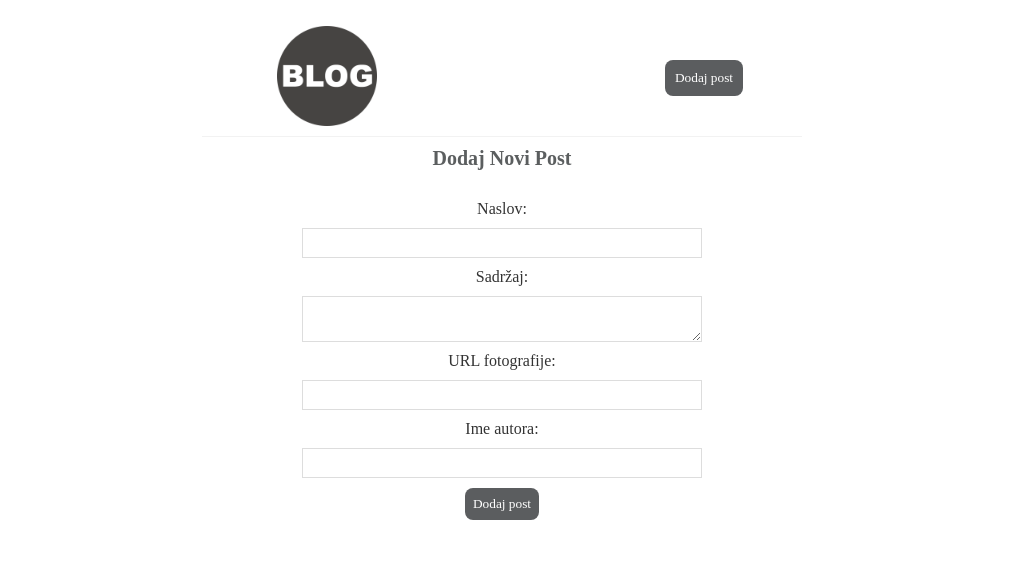
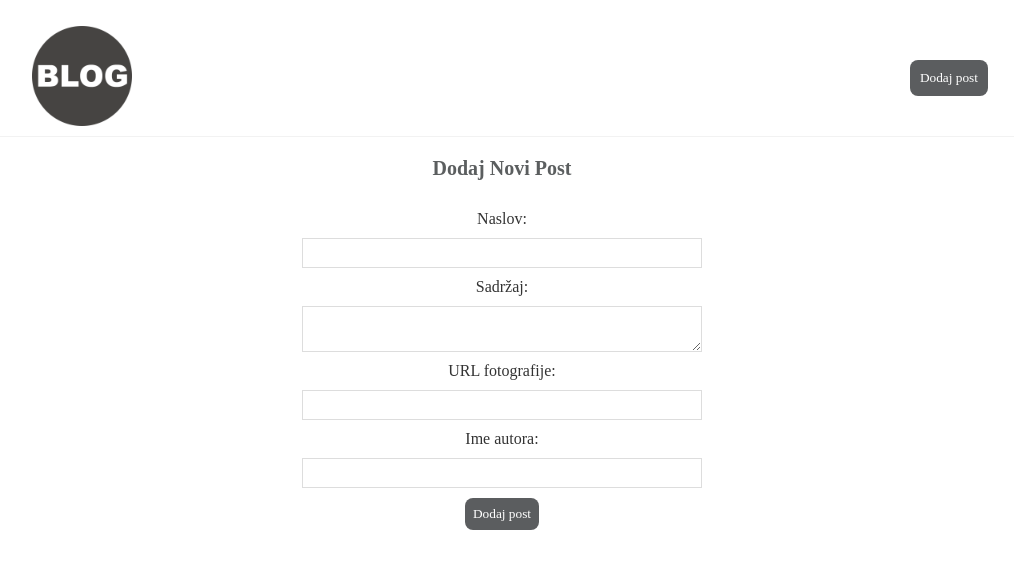
Before and after one commit to DarkoPG27/New-React-Blog, a React (Create React App) app in the folder blog-app/: page /add-post in a window 1280 px wide. Shown: the top 568 px of the page, without its empty margins (138-1157 px from the left). Built offline with nearby package versions, Linux system fonts and the light colour scheme; no server answers.

Commit message:
added some styles

```diff
--- a/blog-app/src/BlogDetails.js
+++ b/blog-app/src/BlogDetails.js
@@ -14,8 +14,8 @@ const BlogDetails = () => {
                 <article>
                     <h2>{blog[id - 1].title}</h2>
                     <img src={blog[id - 1].image} alt={blog[id - 1].title} />
+                    <div className="body">{blog[id - 1].body}</div>
                     <p>Autor: {blog[id - 1].author}</p>
-                    <div>{blog[id - 1].body}</div>
                 </article>
             )}
         </div>
--- a/blog-app/src/index.css
+++ b/blog-app/src/index.css
@@ -2,11 +2,12 @@
   margin:0;
   font-family: "Quicksand";
   color: #333;
+
 }
 
 .navbar{
   padding-top: 20px;
-   width: 600px;
+ width: 80%;
   margin:0 auto;
   border-bottom: 1px solid #f2f2f2;
 }
@@ -14,18 +15,17 @@
  .logo {
   width: 100px;
   height: 100px;
+  margin-left: 20px;
 }
 
 .navbar button{
-    margin-left: 260px;
   background: #1b1e20b7;
   color: #fff;
   border: 0;
   padding: 10px;
+  margin-right: 20px;
   border-radius: 8px;
   cursor: pointer;
-    display: flex;
-    align-items: center;
 }
 
 .navbar button:hover {
@@ -34,7 +34,7 @@
 
 .navbar .links{
 display: flex;
-  justify-content: center;
+justify-content: space-between;
 align-items: center;
 }
 
@@ -47,8 +47,7 @@
 .content {
     display: flex;
     justify-content: center;
-    max-width: 800px;
-    margin: 10px auto;
+    margin: 20px;
 }
 
 .header {
@@ -64,24 +63,27 @@
 
   /* blog prewiews / list */
 .blog-preview {
-    padding: 10px 16px;
+    padding: 0px 0px 50px 0px;
     margin:20px 0;
     border-bottom: 1px solid #fafafa;
+   background: rgb(233, 238, 233);
   }
 
   .blog-preview img{
-    width: 200px;
-    height:250px;
+width: 100%;
+height: 200px;
   }
 
   .blog-preview:hover{
     box-shadow: 1px 3px 5px rgba(0,0,0,0.1);
   }
 
-  .blog-preview h2{
+  .blog-preview h2 ,p{
     font-size: 20px;
     color:#1b1e20b7;
-    margin-bottom: 8px;
+    margin-top: 15px;
+  display: flex;
+  justify-content: center;
   }
 
   .blog-preview a{
@@ -89,23 +91,36 @@
   }
 
   .blog-details img {
-    height: 450px;
+    height: 500px;
+    display: flex;
+    justify-content: center;
+  }
+
+  .blog-details p{
+    display: flex;
+    justify-content: end;
   }
 
   .blog-details h2{
     font-size: 20px;
     color:#1b1e20b7;
-    margin-bottom: 10px;
+    margin-bottom: 20px;
     display: flex;
     justify-content: center;
   }
 
-
-  .blog-details div{
+  .blog-details{
     margin: 20px 0;
     max-width: 400px;
     display: flex;
-    justify-content: center;
+    justify-content:center;
+  }
+
+  .body{
+    max-width: 80%;
+    margin-left: 10%;
+    margin-top: 20px;
+    margin-bottom: 20px;
   }
 
   /* create new blog form */
```
Lines whose indentation alone changed are shown as unchanged.
